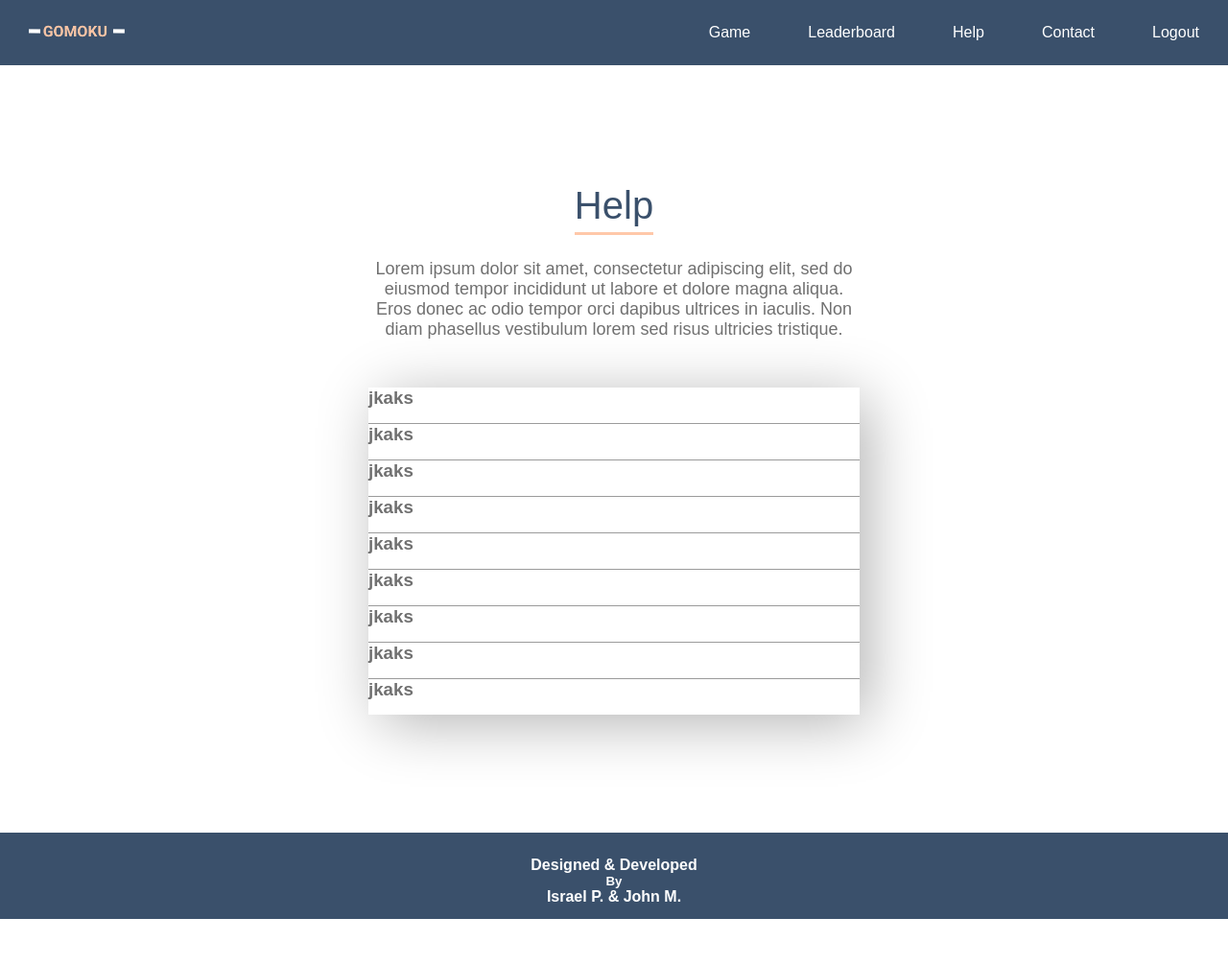
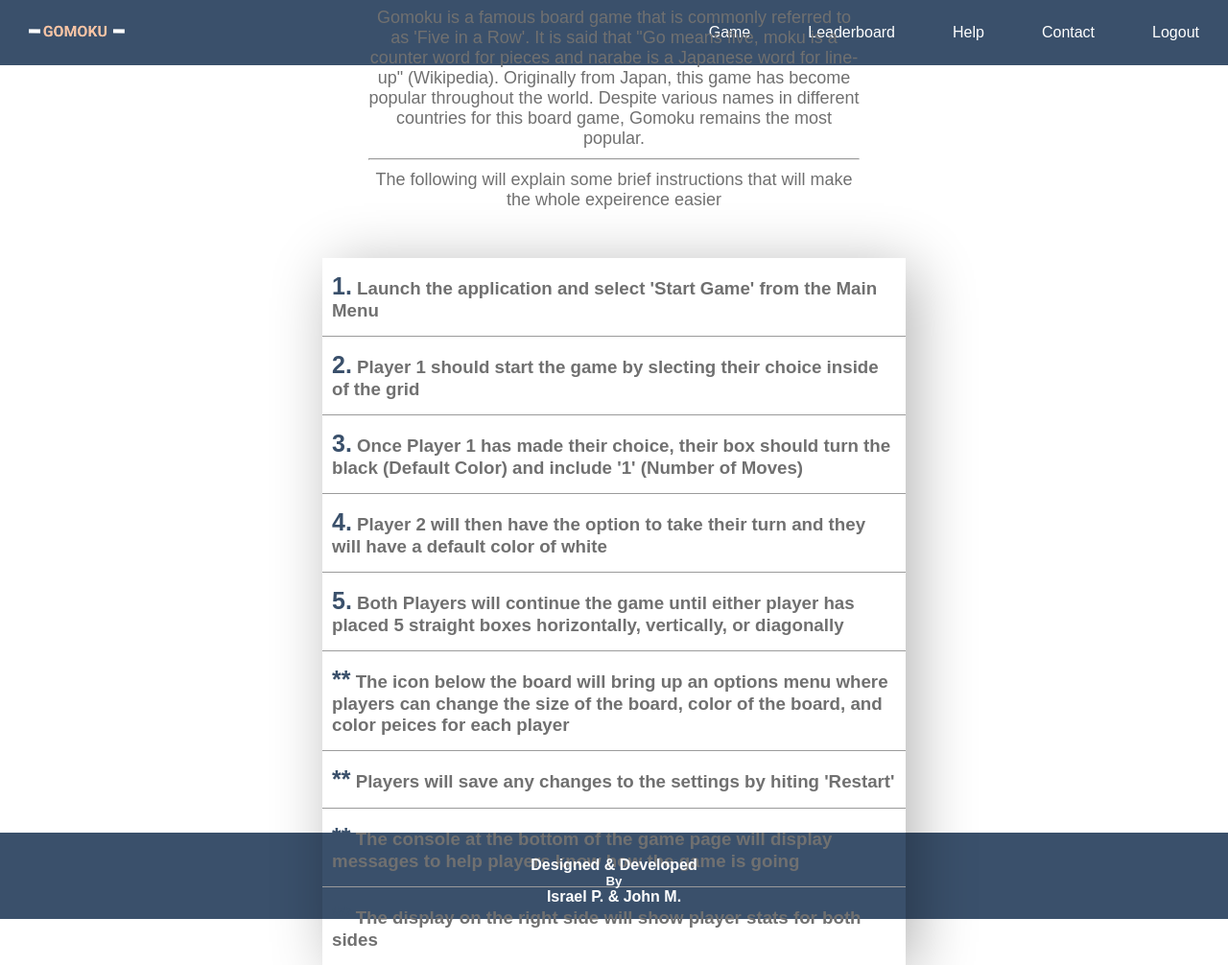
Before and after one commit to mennymendoza/gomoku, a PHP site: template pages/help/index.html in a window 1280 px wide. Shown: the whole page at 96% size. Before the commit the page ends 958 px from the top, so only its background shows below. Run offline with PHP 8.4, Linux system fonts and the light colour scheme; the template is opened without the code that fills it, so the values that code supplies are empty; some web fonts are replaced.

Commit message:
Content for help page

```diff
--- a/css/help.css
+++ b/css/help.css
@@ -6,9 +6,14 @@
     font-size: large;
 }
 
+/* HR LINE */
+#separation {
+    margin: 10px 0;
+}
+
 /* INSTRUCTIONS */
 #cont {
-    width: 40vw;
+    width: 47.5vw;
     margin-top: 25px;
     box-shadow: 10px 9px 61px -3px rgba(0,0,0,0.33);
 }
@@ -16,7 +21,7 @@
     list-style-type: none;
 }
 #cont li {
-    padding-bottom: 15px;
+    padding: 15px 10px;
     justify-content: center;
     align-items: center;
     border-bottom: 1px solid rgb(155, 155, 155);
@@ -24,3 +29,8 @@
 #cont li:last-child {
     border-bottom: 0;
 }
+#cont li strong {
+    color: var(--mainBlue);
+    font-weight: bolder;
+    font-size: 25px;
+}
--- a/pages/help/index.html
+++ b/pages/help/index.html
@@ -21,20 +21,22 @@
             <h1>Help</h1>
             <div id="help">
                 <p>
-                    Lorem ipsum dolor sit amet, consectetur adipiscing elit, sed do eiusmod tempor incididunt ut labore et dolore magna aliqua. Eros donec ac odio tempor orci dapibus ultrices in iaculis. Non diam phasellus vestibulum lorem sed risus ultricies tristique.
+                    Gomoku is a famous board game that is commonly referred to as 'Five in a Row'. It is said that "Go means five, moku is a counter word for pieces and narabe is a Japanese word for line-up" (Wikipedia). Originally from Japan, this game has become popular throughout the world. Despite various names in different countries for this board game, Gomoku remains the most popular.
+                    <hr id="separation">
+                    The following will explain some brief instructions that will make the whole expeirence easier
                 </p>
             </div>
             <div id="cont">
                 <ul>
-                    <li><h3>jkaks</h3></li>
-                    <li><h3>jkaks</h3></li>
-                    <li><h3>jkaks</h3></li>
-                    <li><h3>jkaks</h3></li>
-                    <li><h3>jkaks</h3></li>
-                    <li><h3>jkaks</h3></li>
-                    <li><h3>jkaks</h3></li>
-                    <li><h3>jkaks</h3></li>
-                    <li><h3>jkaks</h3></li>
+                    <li><h3><strong>1.</strong> Launch the application and select 'Start Game' from the Main Menu</h3></li>
+                    <li><h3><strong>2.</strong> Player 1 should start the game by slecting their choice inside of the grid</h3></li>
+                    <li><h3><strong>3.</strong> Once Player 1 has made their choice, their box should turn the black (Default Color) and include '1' (Number of Moves)</h3></li>
+                    <li><h3><strong>4.</strong> Player 2 will then have the option to take their turn and they will have a default color of white</h3></li>
+                    <li><h3><strong>5.</strong> Both Players will continue the game until either player has placed 5 straight boxes horizontally, vertically, or diagonally</h3></li>
+                    <li><h3><strong>**</strong> The icon below the board will bring up an options menu where players can change the size of the board, color of the board, and color peices for each player</h3></li>
+                    <li><h3><strong>**</strong> Players will save any changes to the settings by hiting 'Restart'</h3></li>
+                    <li><h3><strong>**</strong> The console at the bottom of the game page will display messages to help players know how the game is going</h3></li>
+                    <li><h3><strong>**</strong> The display on the right side will show player stats for both sides</h3></li>
                 </ul>
             </div>
         </section>
```
